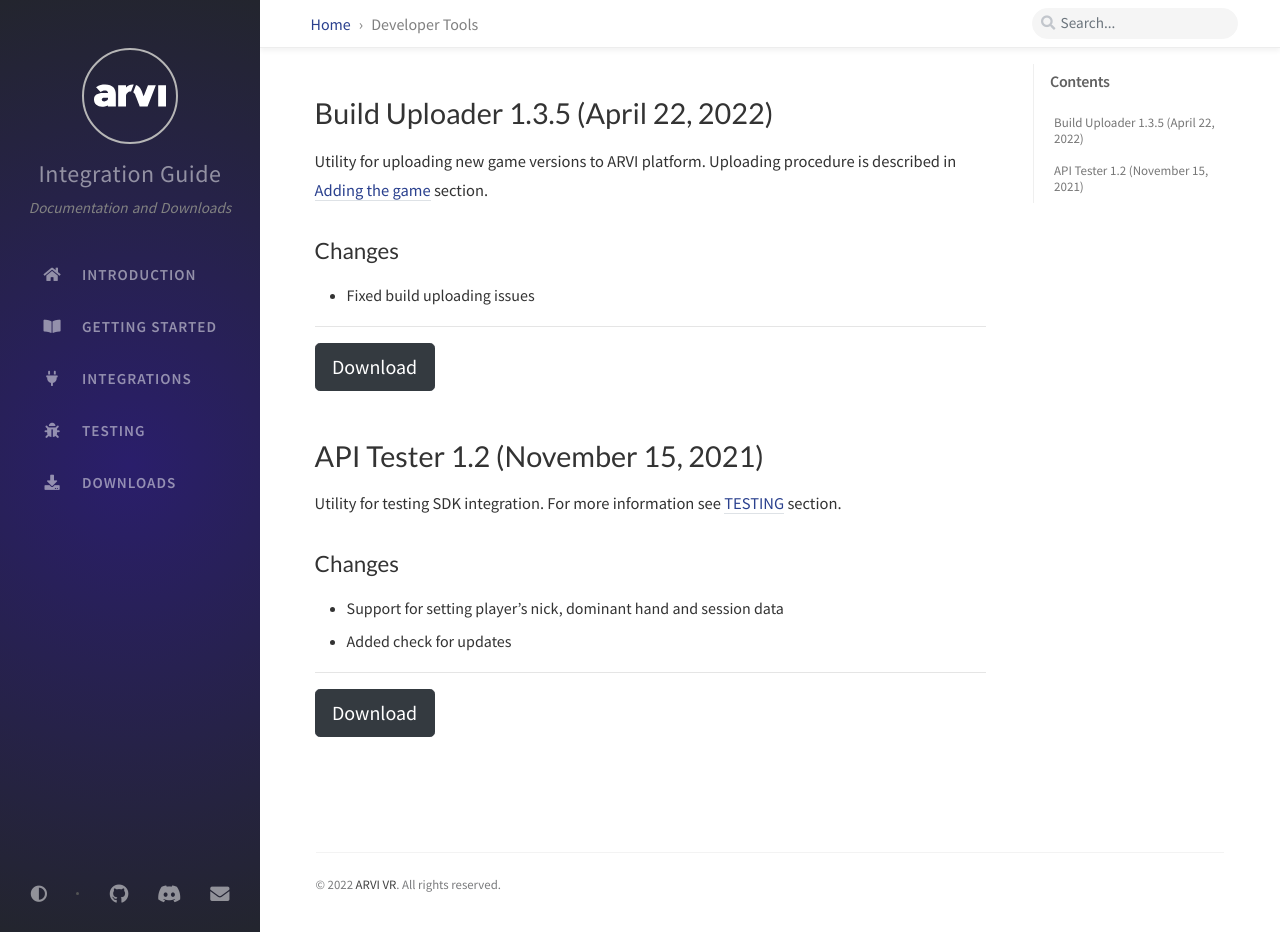
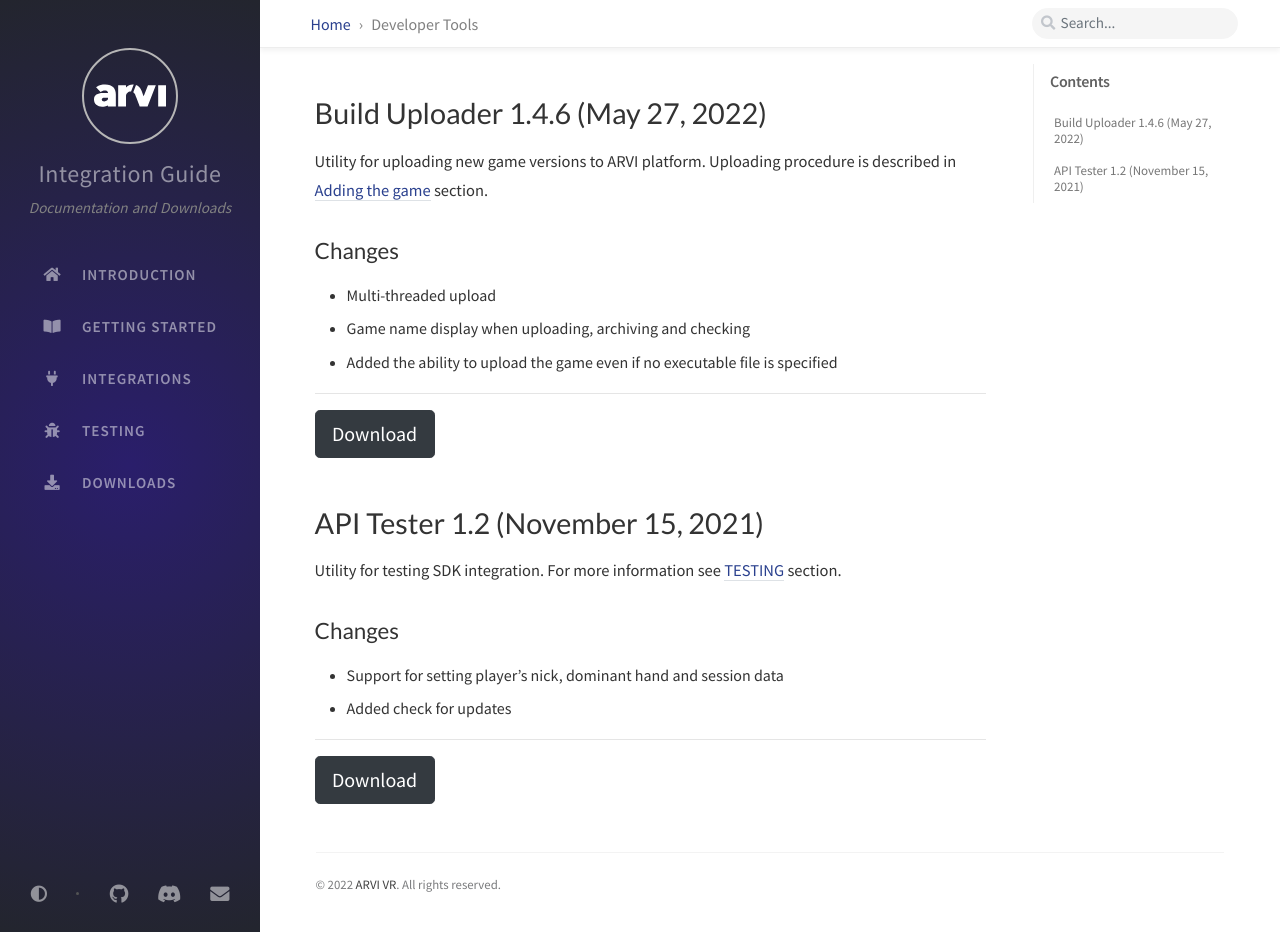
Before and after one commit to arvi-vr/integration-guide, a Jekyll site: the page built from _tabs/downloads-dev-tools.md, in a window 1280 px wide and 932 px high. Built offline with Jekyll 4.4.1, drawn with Linux system fonts in a browser that asks for light colours; comment, search, counter and statistics services are not loaded.

Commit message:
Update downloads-dev-tools.md

```diff
--- a/_tabs/downloads-dev-tools.md
+++ b/_tabs/downloads-dev-tools.md
@@ -4,15 +4,17 @@
 menu: child
 ---
 
-# Build Uploader 1.3.5 (April 22, 2022)
+# Build Uploader 1.4.6 (May 27, 2022)
 
 Utility for uploading new game versions to ARVI platform. Uploading procedure is described in [Adding the game]({{ '/tabs/getting-started-adding-the-game/#creating-a-new-game-version-and-uploading-files' | relative_url }}) section.
 
 ## Changes
-- Fixed build uploading issues
+- Multi-threaded upload
+- Game name display when uploading, archiving and checking
+- Added the ability to upload the game even if no executable file is specified
 
 <hr>
-<button onclick="window.open('https://storage-us-west-1.arvilab.com/storage/applications/3/4b3e2797-34c6-45a7-84a7-11dc0e4f6bc4/versions/df1344b2-df70-459e-acc2-aa81672110d5/files/Build%20Uploader%20Setup.exe')" type="button" class="btn btn-dark btn-lg">Download</button>
+<button onclick="window.open('https://storage-eu-west-1.arvilab.com/storage/applications/3/4b3e2797-34c6-45a7-84a7-11dc0e4f6bc4/versions/819f8003-6a5f-4613-a4fa-8fbd336fb1c5/files/Build%20Uploader%20Setup.exe')" type="button" class="btn btn-dark btn-lg">Download</button>
 
 # API Tester 1.2 (November 15, 2021)
 
```
